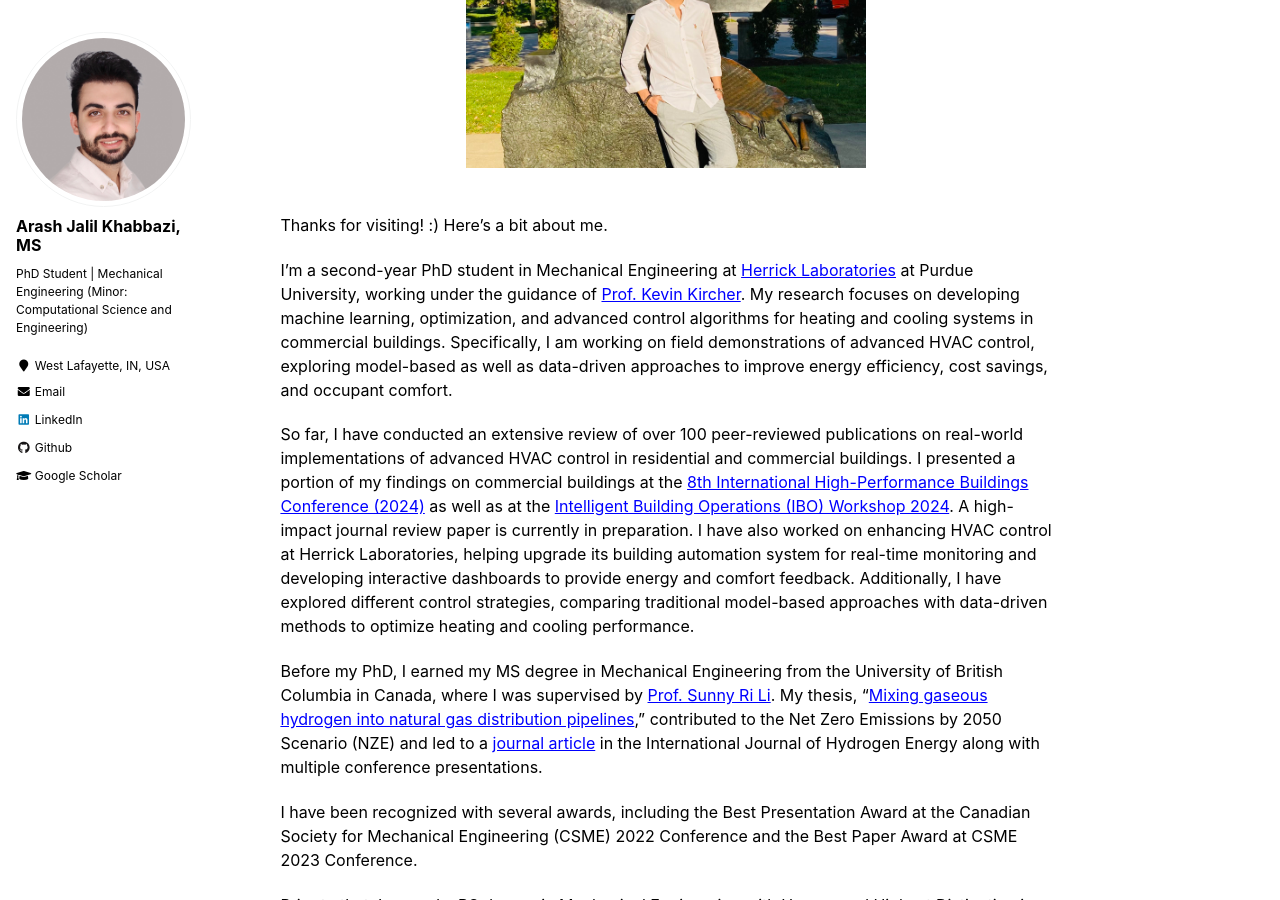
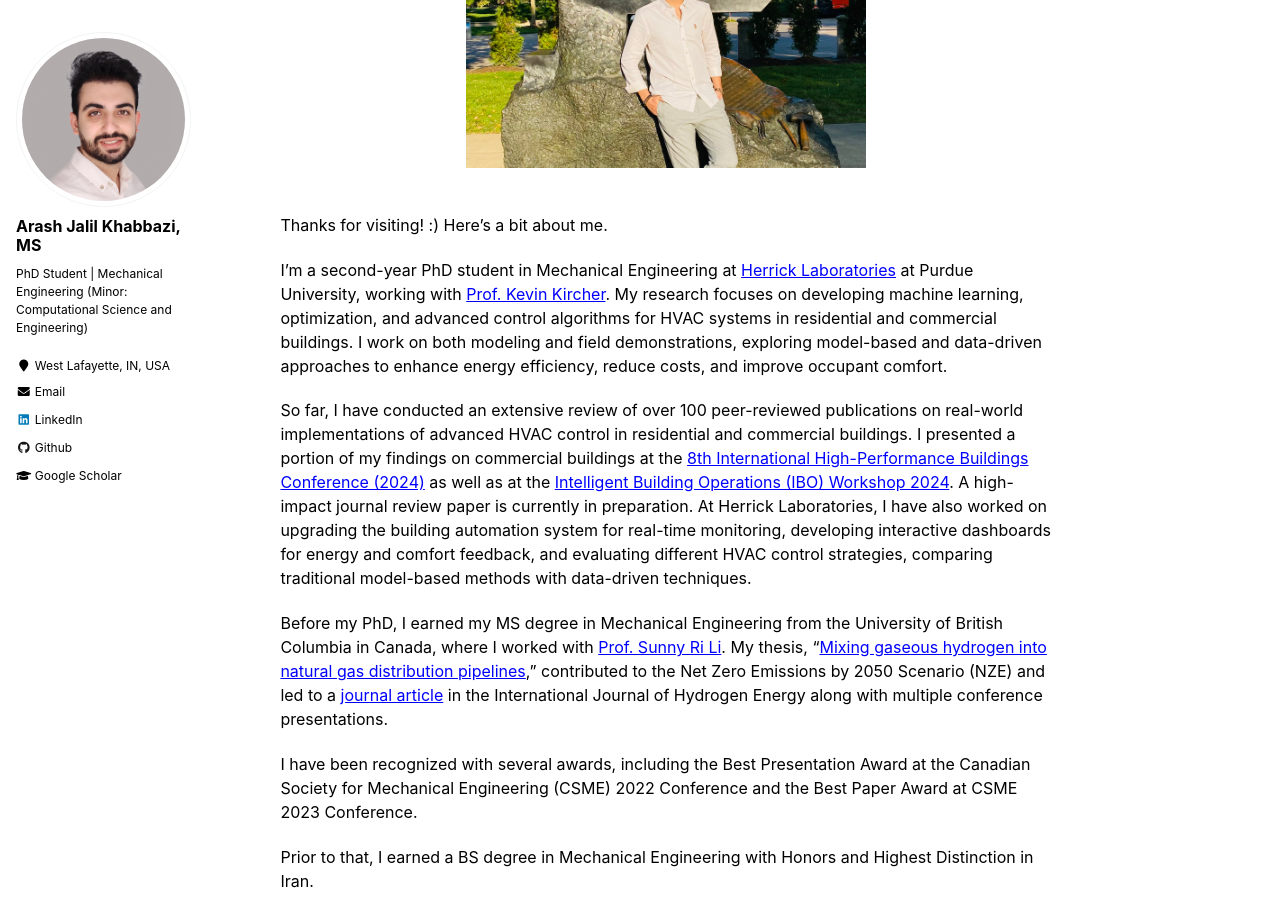
Before and after one commit to arashjkh/arashjkh.github.io, a Jekyll site: the page built from _pages/about.md, in a window 1280 px wide and 900 px high, scrolled down 339 px. Built offline with Jekyll 4.4.1, drawn with Linux system fonts in a browser that asks for light colours.

Commit message:
Update about.md

```diff
--- a/_pages/about.md
+++ b/_pages/about.md
@@ -23,11 +23,11 @@ redirect_from:
 
 Thanks for visiting! :) Here’s a bit about me.
 
-I’m a second-year PhD student in Mechanical Engineering at <a href="https://engineering.purdue.edu/Herrick" target="_blank" style="color: blue; text-decoration: underline;">Herrick Laboratories</a> at Purdue University, working under the guidance of <a href="https://kevinjkircher.com/" target="_blank" style="color: blue; text-decoration: underline;">Prof. Kevin Kircher</a>. My research focuses on developing machine learning, optimization, and advanced control algorithms for heating and cooling systems in commercial buildings. Specifically, I am working on field demonstrations of advanced HVAC control, exploring model-based as well as data-driven approaches to improve energy efficiency, cost savings, and occupant comfort.
+I’m a second-year PhD student in Mechanical Engineering at <a href="https://engineering.purdue.edu/Herrick" target="_blank" style="color: blue; text-decoration: underline;">Herrick Laboratories</a> at Purdue University, working with <a href="https://kevinjkircher.com/" target="_blank" style="color: blue; text-decoration: underline;">Prof. Kevin Kircher</a>. My research focuses on developing machine learning, optimization, and advanced control algorithms for HVAC systems in residential and commercial buildings. I work on both modeling and field demonstrations, exploring model-based and data-driven approaches to enhance energy efficiency, reduce costs, and improve occupant comfort.
 
-So far, I have conducted an extensive review of over 100 peer-reviewed publications on real-world implementations of advanced HVAC control in residential and commercial buildings. I presented a portion of my findings on commercial buildings at the <a href="https://docs.lib.purdue.edu/ihpbc/473/" target="_blank" style="color: blue; text-decoration: underline;">8th International High-Performance Buildings Conference (2024)</a> as well as at the <a href="https://www.youtube.com/watch?v=NJ3izRJVNK0&list=PLcZDMdEnS08kcgUMfKHNHn507XDJG0LGC" target="_blank" style="color: blue; text-decoration: underline;">Intelligent Building Operations (IBO) Workshop 2024</a>. A high-impact journal review paper is currently in preparation. I have also worked on enhancing HVAC control at Herrick Laboratories, helping upgrade its building automation system for real-time monitoring and developing interactive dashboards to provide energy and comfort feedback. Additionally, I have explored different control strategies, comparing traditional model-based approaches with data-driven methods to optimize heating and cooling performance.
+So far, I have conducted an extensive review of over 100 peer-reviewed publications on real-world implementations of advanced HVAC control in residential and commercial buildings. I presented a portion of my findings on commercial buildings at the <a href="https://docs.lib.purdue.edu/ihpbc/473/" target="_blank" style="color: blue; text-decoration: underline;">8th International High-Performance Buildings Conference (2024)</a> as well as at the <a href="https://www.youtube.com/watch?v=NJ3izRJVNK0&list=PLcZDMdEnS08kcgUMfKHNHn507XDJG0LGC" target="_blank" style="color: blue; text-decoration: underline;">Intelligent Building Operations (IBO) Workshop 2024</a>. A high-impact journal review paper is currently in preparation. At Herrick Laboratories, I have also worked on upgrading the building automation system for real-time monitoring, developing interactive dashboards for energy and comfort feedback, and evaluating different HVAC control strategies, comparing traditional model-based methods with data-driven techniques.
 
-Before my PhD, I earned my MS degree in Mechanical Engineering from the University of British Columbia in Canada, where I was supervised by <a href="https://scholar.google.com/citations?user=mgUDmT8AAAAJ&hl=en" target="_blank" style="color: blue; text-decoration: underline;">Prof. Sunny Ri Li</a>. My thesis, "<a href="https://open.library.ubc.ca/soa/cIRcle/collections/ubctheses/24/items/1.0437514" target="_blank" style="color: blue; text-decoration: underline;">Mixing gaseous hydrogen into natural gas distribution pipelines</a>," contributed to the Net Zero Emissions by 2050 Scenario (NZE) and led to a <a href="https://doi.org/10.1016/j.ijhydene.2023.11.038" target="_blank" style="color: blue; text-decoration: underline;">journal article</a> in the International Journal of Hydrogen Energy along with multiple conference presentations.
+Before my PhD, I earned my MS degree in Mechanical Engineering from the University of British Columbia in Canada, where I worked with <a href="https://scholar.google.com/citations?user=mgUDmT8AAAAJ&hl=en" target="_blank" style="color: blue; text-decoration: underline;">Prof. Sunny Ri Li</a>. My thesis, "<a href="https://open.library.ubc.ca/soa/cIRcle/collections/ubctheses/24/items/1.0437514" target="_blank" style="color: blue; text-decoration: underline;">Mixing gaseous hydrogen into natural gas distribution pipelines</a>," contributed to the Net Zero Emissions by 2050 Scenario (NZE) and led to a <a href="https://doi.org/10.1016/j.ijhydene.2023.11.038" target="_blank" style="color: blue; text-decoration: underline;">journal article</a> in the International Journal of Hydrogen Energy along with multiple conference presentations.
 
 I have been recognized with several awards, including the Best Presentation Award at the Canadian Society for Mechanical Engineering (CSME) 2022 Conference and the Best Paper Award at CSME 2023 Conference.
 
```
